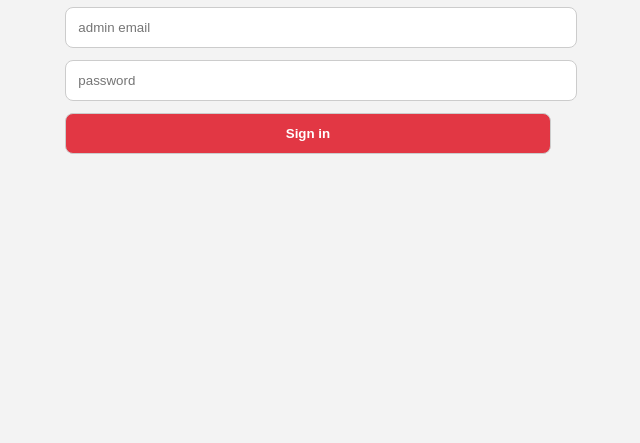
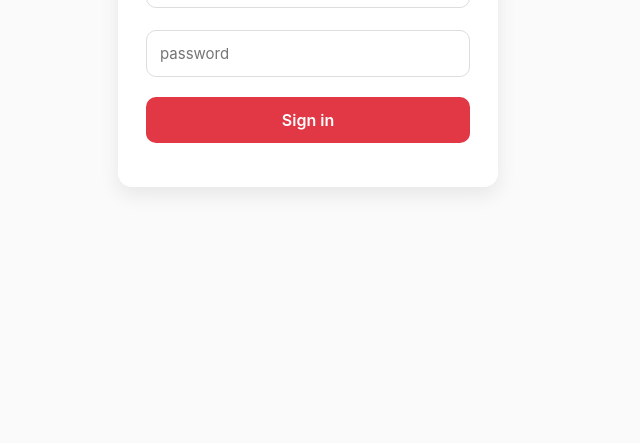
Before and after one commit to SandeepCoder09/SH-thehungerpoint, a plain HTML site: page admin/login.html in a window 1280 px wide. Shown: the part 373-816 px from the top of the page, without its empty margins (332-972 px from the left). Drawn offline with Linux system fonts and the light colour scheme.

Commit message:
Update login.css

```diff
--- a/admin/login.css
+++ b/admin/login.css
@@ -1,50 +1,99 @@
+/* -------------------------------
+   SH — Admin Login Page Styling
+   clean • centered • mobile-first
+---------------------------------- */
+
+* {
+  margin: 0;
+  padding: 0;
+  box-sizing: border-box;
+  font-family: "Inter", Arial, sans-serif;
+}
+
 body {
-  background: #f3f3f3;
-  font-family: "Poppins", sans-serif;
+  background: #fafafa;
   display: flex;
   justify-content: center;
   align-items: center;
-  height: 100vh;
+  min-height: 100vh;
 }
 
-.login-container {
+/* Login Box */
+.login-main {
+  width: 95%;
+  max-width: 380px;
   background: #fff;
-  padding: 30px;
-  width: 350px;
+  padding: 32px 28px;
   border-radius: 14px;
-  box-shadow: 0 6px 20px rgba(0,0,0,0.1);
+  box-shadow: 0 8px 20px rgba(0,0,0,0.08);
   text-align: center;
+  animation: fadeIn 0.35s ease-out;
 }
 
-input, button {
-  width: 100%;
-  padding: 12px;
-  margin-top: 12px;
-  border-radius: 8px;
-  border: 1px solid #ccc;
+@keyframes fadeIn {
+  from { opacity: 0; transform: translateY(10px); }
+  to { opacity: 1; transform: translateY(0); }
 }
 
-button {
-  background: #e23744;
-  color: white;
-  cursor: pointer;
-  font-weight: 600;
+.login-main h1 {
+  font-size: 26px;
+  margin-bottom: 22px;
+  color: #E23744;
+  font-weight: 700;
 }
 
-.password-field {
-  position: relative;
+/* Input Fields */
+.login-main input {
+  width: 100%;
+  padding: 13px;
+  margin: 8px 0 14px;
+  border: 1.7px solid #ddd;
+  border-radius: 10px;
+  font-size: 15px;
+  background: #fff;
+  transition: 0.25s;
 }
 
-.eye {
-  position: absolute;
-  right: 14px;
-  top: 12px;
-  cursor: pointer;
-  font-size: 18px;
+.login-main input:focus {
+  border-color: #E23744;
+  outline: none;
+  box-shadow: 0 0 0 2px rgba(226,55,68,0.18);
 }
 
-.error {
-  color: red;
-  margin-top: 10px;
-  font-weight: 500;
+/* Login Button */
+.login-main button {
+  width: 100%;
+  padding: 13px;
+  font-size: 16px;
+  font-weight: 600;
+  color: #fff;
+  background: #E23744;
+  border: none;
+  border-radius: 10px;
+  cursor: pointer;
+  margin-top: 6px;
+  transition: 0.25s ease;
 }
+
+.login-main button:hover {
+  background: #c82f3b;
+  transform: translateY(-1px);
+}
+
+/* Message text */
+#loginMsg {
+  margin-top: 12px;
+  font-size: 14px;
+  color: #666;
+}
+
+/* Mobile */
+@media (max-width: 420px) {
+  .login-main {
+    padding: 26px 22px;
+    border-radius: 12px;
+  }
+  .login-main h1 {
+    font-size: 22px;
+  }
+}
```
